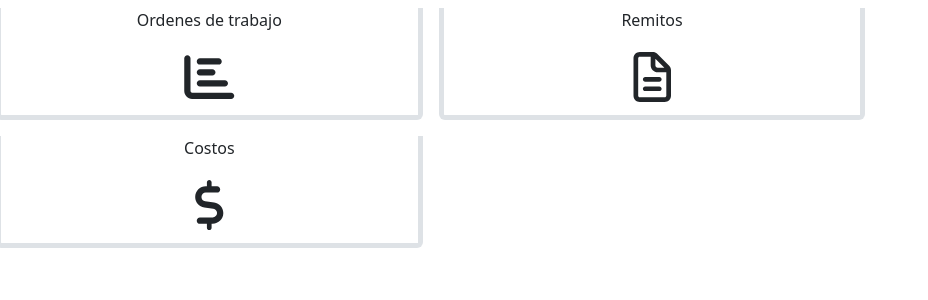
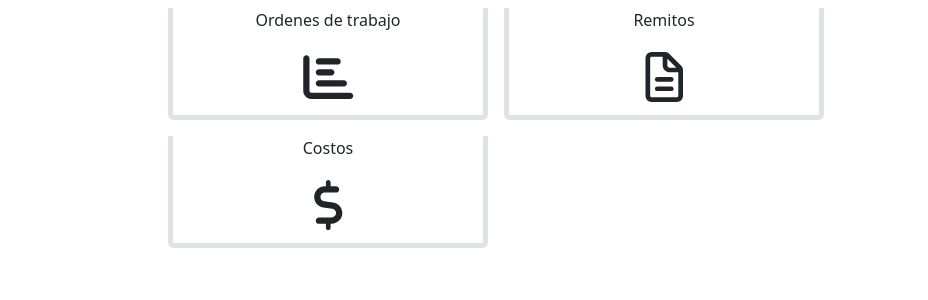
Before and after one commit to gastoncorrea/gestion_campo, an Angular app: page / in a window 1280 px wide. Shown: the top 300 px of the page, without its empty margins (0-928 px from the left). Built offline with nearby package versions, Linux system fonts and the light colour scheme.

Commit message:
widht home component fixed

```diff
--- a/src/app/pages/home/home.html
+++ b/src/app/pages/home/home.html
@@ -1,4 +1,4 @@
-<div class="w-100 row text-center">
+<div class="w-75 row text-center mx-auto">
     <div class="col-sm-12 col-md-4 border border-5 border-top-0 rounded-bottom m-2 d-flex flex-column justify-content-center">
         <a routerLink="/ot">
             <span>Ordenes de trabajo</span>
```
